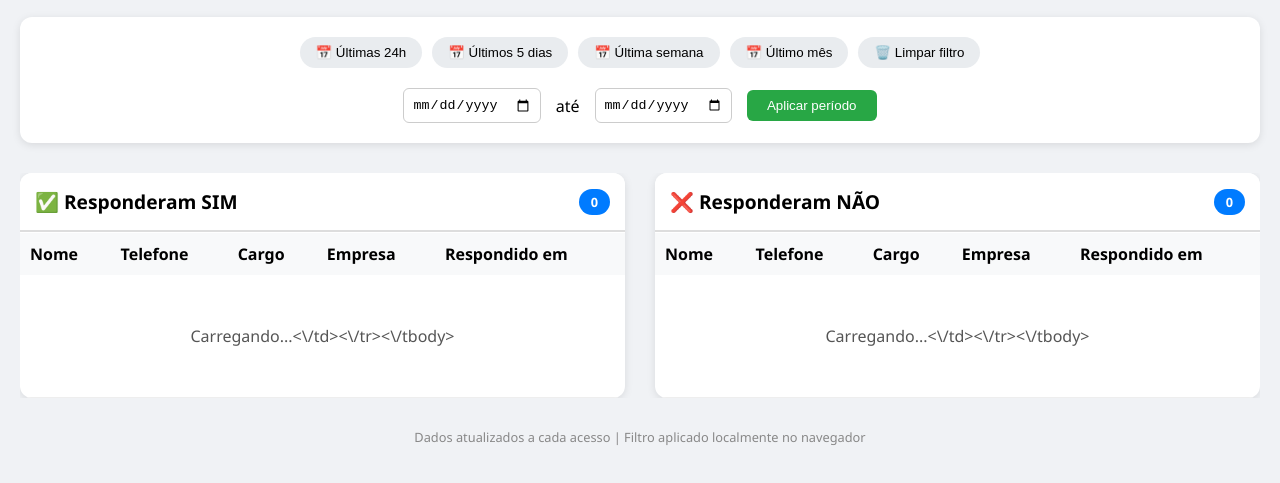
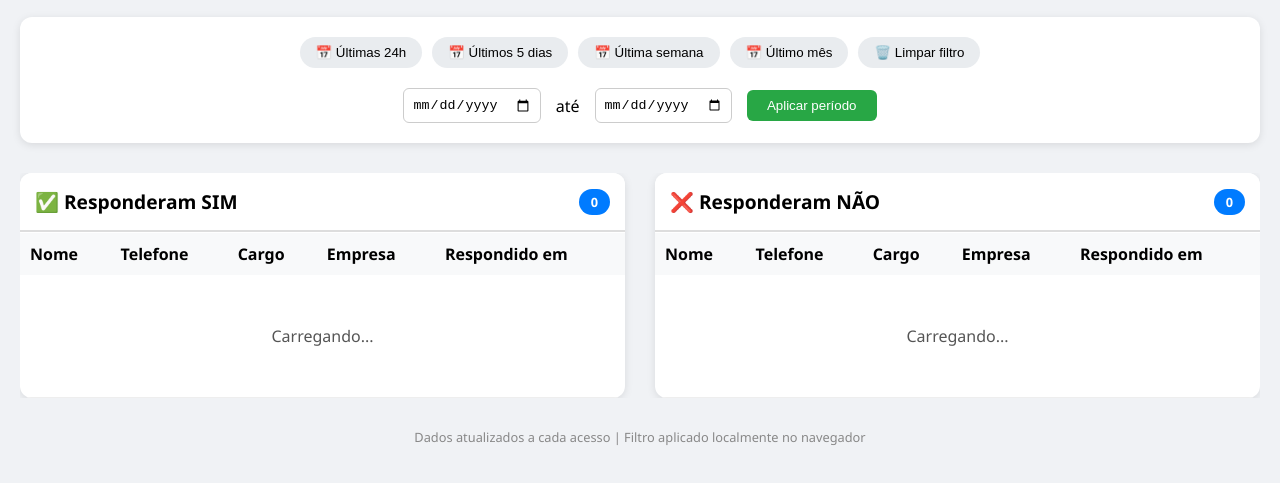
Before and after one commit to diogenes-sirtoli/nr1-dashboard, a plain HTML site: page detalhes.html in a window 1280 px wide. Shown: the part 87-570 px from the top of the page. Drawn offline with Linux system fonts and the light colour scheme.

Commit message:
Fix HTML escaping in loading message

```diff
--- a/detalhes.html
+++ b/detalhes.html
@@ -187,7 +187,7 @@
             </div>
             <table id="tableSim">
                 <thead><tr><th>Nome</th><th>Telefone</th><th>Cargo</th><th>Empresa</th><th>Respondido em</th></tr></thead>
-                <tbody><tr><td colspan="5" class="loading">Carregando...<\/td><\/tr><\/tbody>
+                <tbody><tr><td colspan="5" class="loading">Carregando...</td></tr></tbody>
             </table>
         </div>
         <div class="table-wrapper">
@@ -197,7 +197,7 @@
             </div>
             <table id="tableNao">
                 <thead><tr><th>Nome</th><th>Telefone</th><th>Cargo</th><th>Empresa</th><th>Respondido em</th></tr></thead>
-                <tbody><tr><td colspan="5" class="loading">Carregando...<\/td><\/tr><\/tbody>
+                <tbody><tr><td colspan="5" class="loading">Carregando...</td></tr></tbody>
             </table>
         </div>
     </div>
```
